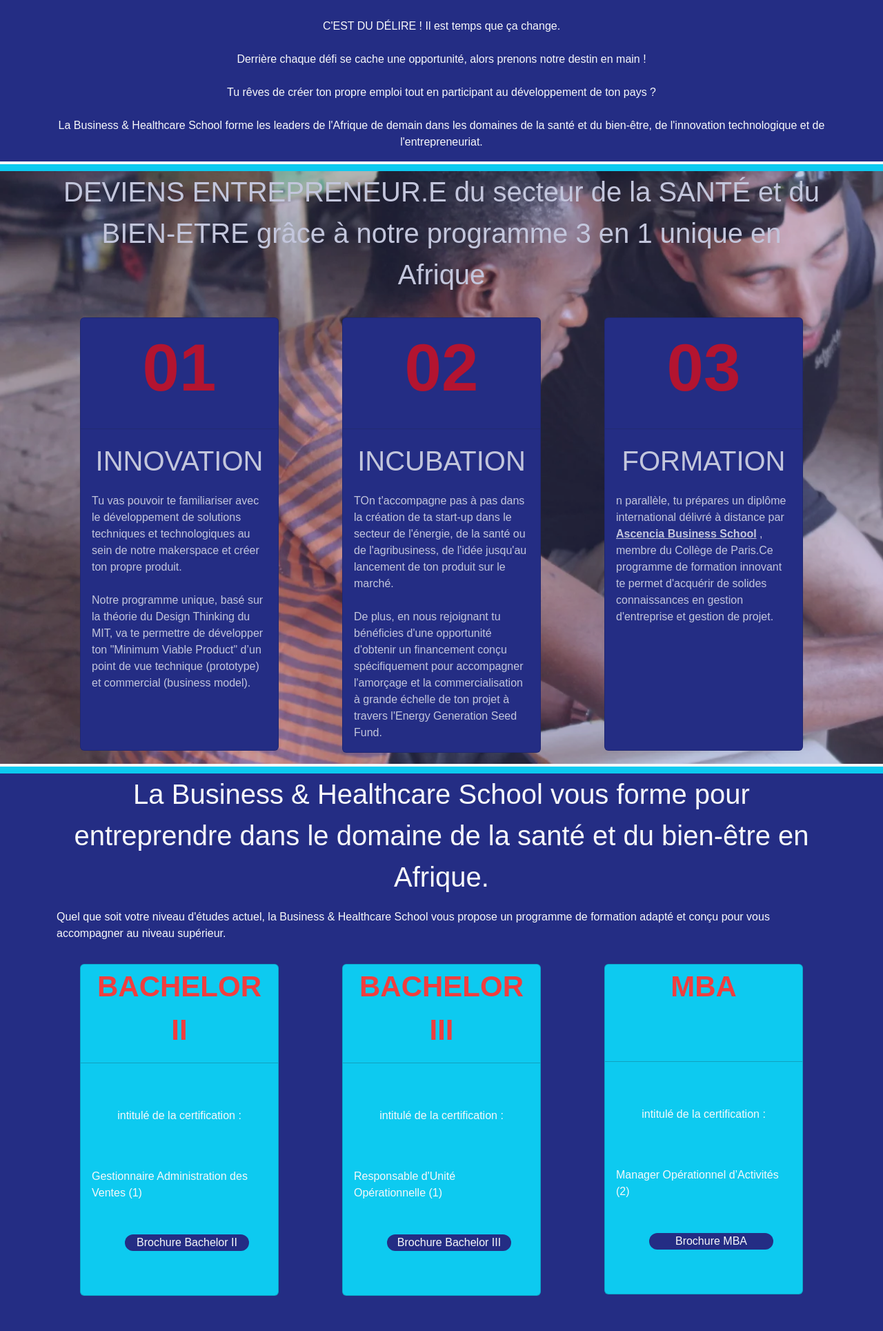
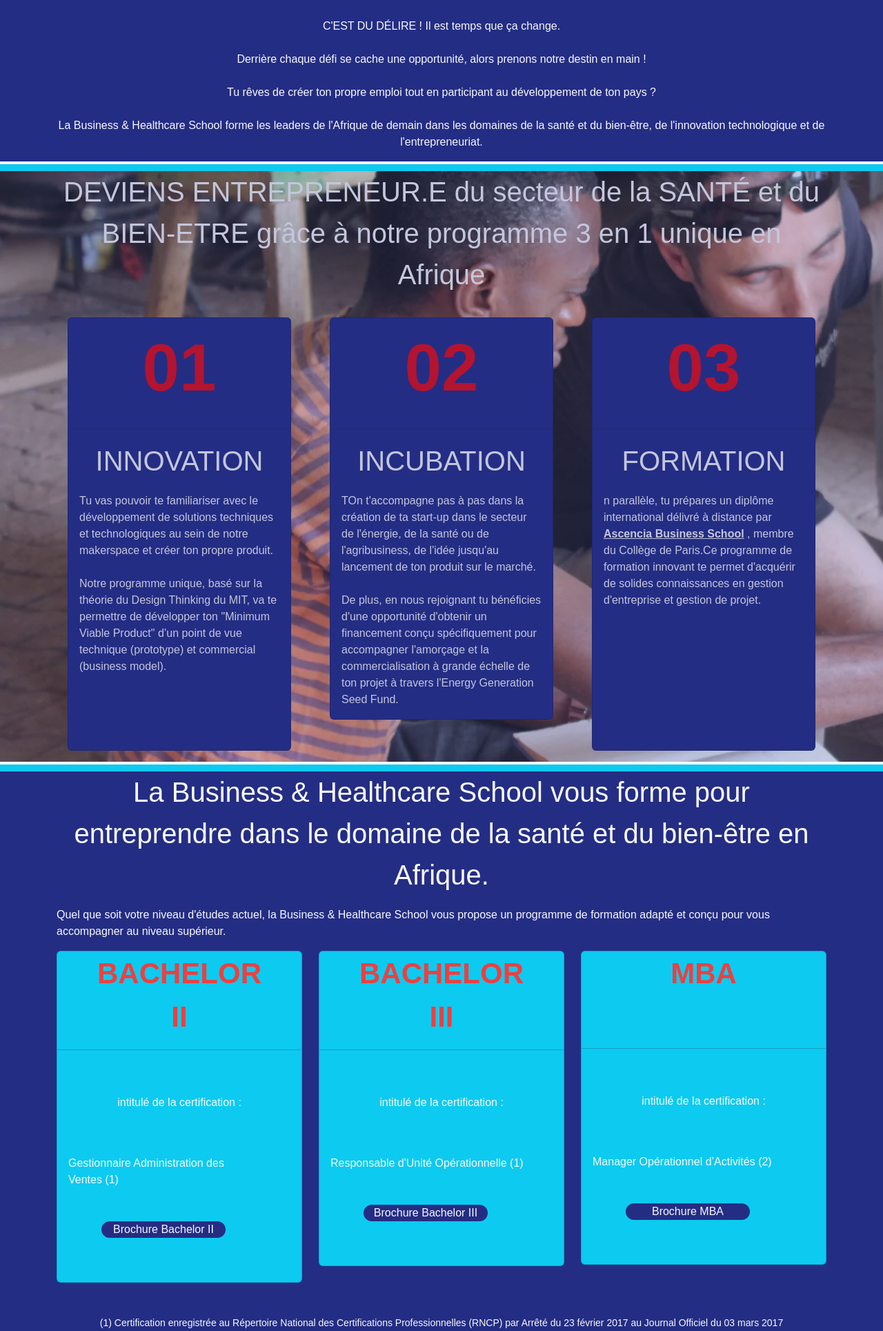
Before and after one commit to energygeneration/falcon-bp-4, a PHP site: page /nosprog.html in a window 1280 px wide. Shown: the part 1677-3606 px from the top of the page at 69% size. Run offline with PHP 8.4, Linux system fonts and the light colour scheme.

Commit message:
peaufinage de tous les fichiers

```diff
--- a/about.html
+++ b/about.html
@@ -84,7 +84,7 @@
                 </button>
                 <div class="collapse navbar-collapse" id="navbarSupportedContent">
                     <div class="navbar-nav me-auto mb-2 mb-lg-0 font-header">
-                        <a class="navbar-brand me-4" href="./accueil.html">Accueil</a>
+                        <a class="navbar-brand me-4" href="./index.html">Accueil</a>
                         <a class="navbar-brand me-4" href="./nosprog.html">Nos programmes</a>
                         <a class="navbar-brand me-4" href="./space.html">Energy space</a>
                         <a class="navbar-brand me-4" href="blog.html">Blog</a>
--- a/blog.html
+++ b/blog.html
@@ -86,7 +86,7 @@
                 </button>
                 <div class="collapse navbar-collapse" id="navbarSupportedContent">
                     <div class="navbar-nav me-auto mb-2 mb-lg-0 font-header">
-                        <a class="navbar-brand me-4" href="./accueil.html">Accueil</a>
+                        <a class="navbar-brand me-4" href="./index.html">Accueil</a>
                         <a class="navbar-brand me-4" href="./nosprog.html">Nos programmes</a>
                         <a class="navbar-brand me-4" href="./space.html">Energy space</a>
                         <a class="navbar-brand me-4" href="blog.html">Blog</a>
--- a/mentorat.html
+++ b/mentorat.html
@@ -84,7 +84,7 @@
                 </button>
                 <div class="collapse navbar-collapse" id="navbarSupportedContent">
                     <div class="navbar-nav me-auto mb-2 mb-lg-0 font-header">
-                        <a class="navbar-brand me-4" href="./accueil.html">Accueil</a>
+                        <a class="navbar-brand me-4" href="./index.html">Accueil</a>
                         <a class="navbar-brand me-4" href="./nosprog.html">Nos programmes</a>
                         <a class="navbar-brand me-4" href="./space.html">Energy space</a>
                         <a class="navbar-brand me-4" href="blog.html">Blog</a>
--- a/nosprog.html
+++ b/nosprog.html
@@ -87,7 +87,7 @@
                     </button>
                     <div class="collapse navbar-collapse" id="navbarSupportedContent">
                         <div class="navbar-nav me-auto mb-2 mb-lg-0 font-header">
-                            <a class="navbar-brand me-4 font-color-blue" href="./accueil.html">Accueil</a>
+                            <a class="navbar-brand me-4 font-color-blue" href="./index.html">Accueil</a>
                             <a class="navbar-brand me-4 font-color-blue" href="./nosprog.html">Nos programmes</a>
                             <a class="navbar-brand me-4 font-color-blue" href="./space.html">Energy space</a>
                             <a class="navbar-brand me-4 font-color-blue" href="blog.html">Blog</a>
@@ -173,7 +173,7 @@
             <div class="container  m-auto">
                 <div class="row">
                     <div class="col m-3">
-                        <div class="card-color card m-auto" style="width: 18rem; height: 628px">
+                        <div class="card-color card m-auto" style=" height: 628px">
                             <span class="color-chiffre-card text-center fw-bold">
                                 01
                             </span>
@@ -197,7 +197,7 @@
                     </div>
 
                     <div class="col m-3">
-                        <div class="card-color card m-auto" style="width: 18rem;">
+                        <div class="card-color card m-auto">
                             <span class="color-chiffre-card text-center fw-bold">
                                 02
                             </span>
@@ -224,7 +224,7 @@
                     </div>
 
                     <div class="col m-3">
-                        <div class="card-color card m-auto" style="width: 18rem; height: 628px;">
+                        <div class="card-color card m-auto" style="height: 628px;">
                             <span class="color-chiffre-card text-center fw-bold">
                                 03
                             </span>
@@ -275,8 +275,8 @@
 
         <div class="container">
             <div class="row">
-                <div class="col m-3 ">
-                    <div class="card bg-info m-auto" style="width: 18rem;">
+                <div class="col ">
+                    <div class="card bg-info m-auto">
                         <span class="color-text-card text-center fw-bold">
                             BACHELOR <br> II
 
@@ -304,8 +304,8 @@
                     </div>
                 </div>
 
-                <div class="col m-3">
-                    <div class="card bg-info m-auto" style="width: 18rem;">
+                <div class="col">
+                    <div class="card bg-info m-auto">
                         <span class="color-text-card text-center fw-bold">
                             BACHELOR <br> III
 
@@ -333,8 +333,8 @@
                     </div>
                 </div>
 
-                <div class="col m-3">
-                    <div class="card bg-info m-auto" style="width: 18rem;">
+                <div class="col">
+                    <div class="card bg-info m-auto" >
                         <span class="color-text-card text-center fw-bold">
                             MBA
                         </span>
--- a/space.html
+++ b/space.html
@@ -84,7 +84,7 @@
         </button>
         <div class="collapse navbar-collapse" id="navbarSupportedContent">
           <div class="navbar-nav me-auto mb-2 mb-lg-0 font-header">
-            <a class="navbar-brand me-4" href="./accueil.html">Accueil</a>
+            <a class="navbar-brand me-4" href="./index.html">Accueil</a>
             <a class="navbar-brand me-4" href="./nosprog.html">Nos programmes</a>
             <a class="navbar-brand me-4" href="./space.html">Energy space</a>
             <a class="navbar-brand me-4" href="blog.html">Blog</a>
```
Also changed, not shown: conf.php (+5 -5 lines), css/style.css (+0 -46 lines), index.html (renamed from accueil.html).
